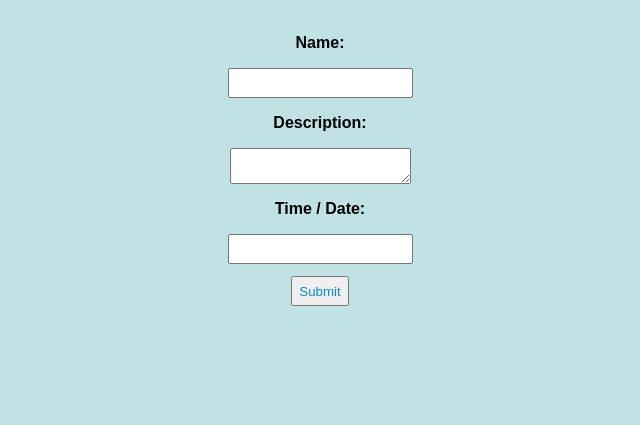
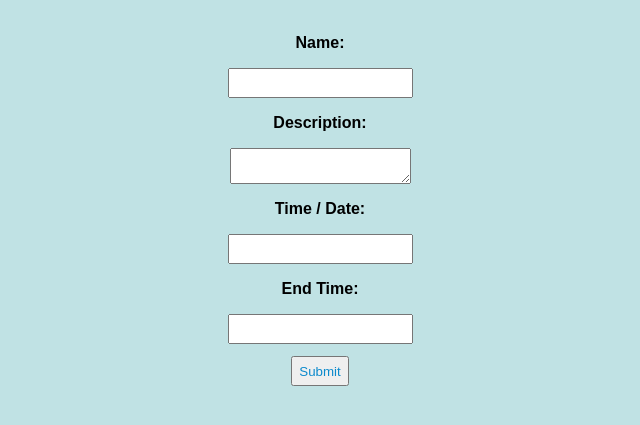
Before and after one commit to fighting-mongooses/Django, a Django app: template Androkon/templates/create_event.html in a window 1280 px wide. Shown: the part 26-451 px from the top of the page, without its empty margins (320-960 px from the left). Run offline with Django 3.2, Linux system fonts and the light colour scheme; the template is opened without the code that fills it: most values are stand-ins (such as "Sample title", 1, 10 or a date in 2020); form fields are guessed from the names that the template uses; some libraries are stand-ins or nearby versions.

Commit message:
ugh, made a mess of the last commit

```diff
--- a/Androkon/androkon/conference/forms.py
+++ b/Androkon/androkon/conference/forms.py
@@ -25,6 +25,7 @@ class EventForm(ModelForm):
 	name 		= forms.CharField(label=(u'Name of the Event'))
 	description = forms.CharField(label=(u'Description of the Event'), widget=forms.Textarea())
 	time	= forms.DateTimeField(("%d/%m/%Y %H:%M:%S",), label=(u'Start Date of the Event'), widget=forms.DateTimeInput(attrs={'style' : 'height : 30px'}, format="%d/%m/%Y %H:%M:%S"))
+	end_time	= forms.DateTimeField(("%d/%m/%Y %H:%M:%S",), label=(u'Start Date of the Event'), widget=forms.DateTimeInput(attrs={'style' : 'height : 30px'}, format="%d/%m/%Y %H:%M:%S"))
 	class Meta:
 		model = Event
 		exclude = ('conference', 'enabled')
--- a/Androkon/androkon/conference/models.py
+++ b/Androkon/androkon/conference/models.py
@@ -47,6 +47,7 @@ class Event(models.Model):
 	name 		= models.CharField(max_length="50", help_text="The name of the event. Maximum 50 characters.")
 	description = models.TextField(help_text="A description of the event.")
 	time 		= models.DateTimeField(help_text="Time and date for the event")
+	end_time 		= models.DateTimeField(help_text="when the event ends")
 	conference 	= models.ForeignKey(Conference)
 	enabled     = models.BooleanField(help_text='Whether or not this event is to be displayed to users', default=True)
 
--- a/Androkon/androkon/conference/views.py
+++ b/Androkon/androkon/conference/views.py
@@ -189,6 +189,7 @@ def AddEvent(request, key):
 					name = form.cleaned_data['name'],
 					description = form.cleaned_data['description'],
 					time = form.cleaned_data['time'],
+					end_time = form.cleaned_data['end_time'],
 					conference = con,
 					)
 
@@ -233,7 +234,7 @@ def EditEvent(request, key):
 				return render_to_response('create_event.html', context, context_instance=RequestContext(request))
 
 		else:
-			form = EventForm({'name': event.name, 'description': event.description, 'time': event.time})
+			form = EventForm({'name': event.name, 'description': event.description, 'time': event.time, 'end_time': event.end_time})
 			context = {'baseUrl': baseUrl, 'form': form}
 			return render_to_response('create_event.html', context, context_instance=RequestContext(request))
 
--- a/Androkon/templates/create_event.html
+++ b/Androkon/templates/create_event.html
@@ -19,7 +19,7 @@
 
 	<div class="register_div">
 		{% if form.time.errors %}<p class="error">{{ form.time.errors }}<br/></p>{% endif %}
-		<p><label for="start_date"{% if form.time.errors %} class="error"{% endif %}>Time / Date:</label></p>
+		<p><label for="time"{% if form.time.errors %} class="error"{% endif %}>Time / Date:</label></p>
 
 		<div id="time" class="input-append date">
 					{{ form.time  }}
@@ -38,6 +38,28 @@
 		</script>
 	</div>
 
+	<div class="register_div">
+		{% if form.end_time.errors %}<p class="error">{{ form.end_time.errors }}<br/></p>{% endif %}
+		<p><label for="end_time"{% if form.end_time.errors %} class="error"{% endif %}>End Time:</label></p>
+
+		<div id="end_time" class="input-append date">
+					{{ form.end_time  }}
+			<span class="add-on">
+				<i data-time-icon="icon-time" data-date-icon="icon-calendar"></i>
+			</span>
+		</div>
+		<script type="text/javascript" src="{{baseUrl}}static/js/jquery-1.9.1.min.js"></script>
+		<script type="text/javascript" src="{{baseUrl}}static/bootstrap/js/bootstrap.min.js"></script>
+		<script type="text/javascript" src="{{baseUrl}}static/js/bootstrap-datetimepicker.min.js"></script>
+		<script type="text/javascript">
+		  $('#end_time').datetimepicker({
+			format: 'dd/MM/yyyy hh:mm:ss',
+			language: 'en-US'
+		  });
+		</script>
+	</div>
+
+
 	<p><input type="submit" alt="register" /></p>
 	</form>
 
--- a/Androkon/templates/profile.html
+++ b/Androkon/templates/profile.html
@@ -1,7 +1,7 @@
 {% extends "base.html" %}
 {% block content %}
+<h3>{{con_user}}'s profile</h3>
 {% if cons %}
-	<h3>{{con_user}}'s profile</h3>
 	{% for conference in cons %}
 	{% if not conference.enabled %} <strike> {% endif %} {{ conference }}
 
```
Also changed, not shown: Androkon/templates/manage_users.html (added, +23 -0 lines).
